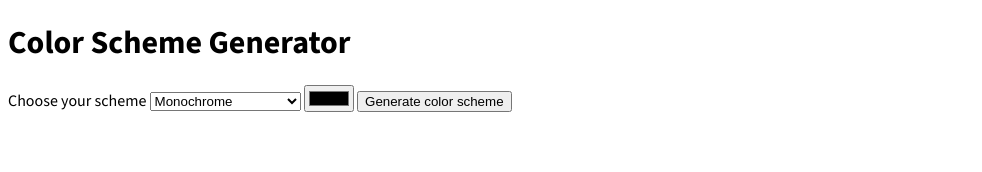
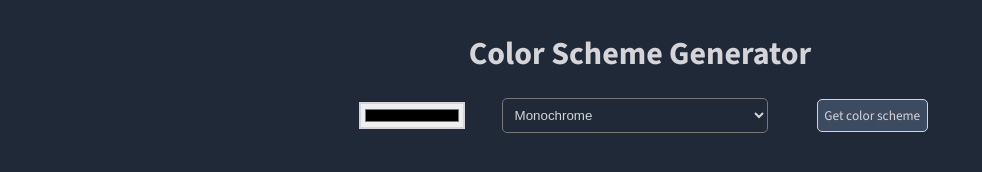
Before and after one commit to ThomasPortolano/color-scheme-generator, a plain HTML site: page index.html in a window 1280 px wide. Shown: the whole page, without its empty margins (0-982 px from the left). Drawn offline with nearby package versions, Linux system fonts and the light colour scheme.

Commit message:
CSS styling completed

```diff
--- a/index.css
+++ b/index.css
@@ -1,23 +1,76 @@
 body {
     font-family: 'Source Sans 3', sans-serif;
+    background-color: #1F2937;
+    color: #D5D4D8;
+    min-width: 300px;
+    max-width: 600px;
+    margin: 0 auto;
+    text-align: center;
+}
+
+h1 {
+    margin-top: 1em;
 }
 
 #color-container {
     display: flex;
     flex-direction: row;
+    border-radius: 5%;
 }
 
 .color-output {
-    border: 1px solid red;
-    height: 400px;
-    width: 200px;
+    height: 40em;
+    width: 10em;
     display: flex;
     flex-direction: column;
     justify-content: end;
 }
 
 .child-hex-container {
-    border-color: 1px solid blue;
     text-align: center;
-    background-color: white;
 }
+
+#color-picker {
+    font-family: inherit;
+    display: flex;
+    flex-direction: row;
+    align-items: center;
+    justify-content: space-around;
+    margin-bottom: 2em;
+    background-color: inherit;
+}
+
+#hex-color {
+    width: 8em;
+    margin: 0.5em 0.9em 0.5em 0.5em;
+    border: 2px solid #D5D4D8;
+}
+
+select#scheme {
+    background-color: inherit;
+    color: #D5D4D8;
+    padding: 0.6em;
+    border: 0.3px none D5D4D8;
+    border-radius: 5px;
+    width: 20em;
+}
+
+#submit-btn {
+    background-color: #3D4B60;
+    font-family: inherit;
+    color: #D5D4D8;
+    border-radius: 5px;
+    padding: 0.5em;
+    border: 1px solid #D5D4D8;
+}
+
+#submit-btn:hover {
+    cursor: pointer;
+    background-color: #1F2937;
+}
+
+.child-hex-container{
+    background-color: #1F2937;
+    color: #D5D4D8;
+    padding-top: 1em;
+}
--- a/index.html
+++ b/index.html
@@ -9,7 +9,7 @@
     <body>
         <h1>Color Scheme Generator</h1>
         <form id="color-picker">
-            <label for="scheme">Choose your scheme</label>
+            <input type="color" id="hex-color">
             <select name="scheme" id="scheme">
                 <option value="monochrome">Monochrome</option>
                 <option value="monochrome-dark">Monochrome-dark</option>
@@ -19,8 +19,8 @@
                 <option value="triad">Triad</option>
                 <option value="quad">Quad</option>
             </select>
-            <input type="color" id="hex-color">
-            <input type="submit" id="submit-btn" value="Generate color scheme">
+            <label for="scheme" id="scheme"></label>
+            <input type="submit" id="submit-btn" value="Get color scheme">
         </form>
         <main id="color-container">
             <!-- <div id="hex-value-name"></p> -->
```
